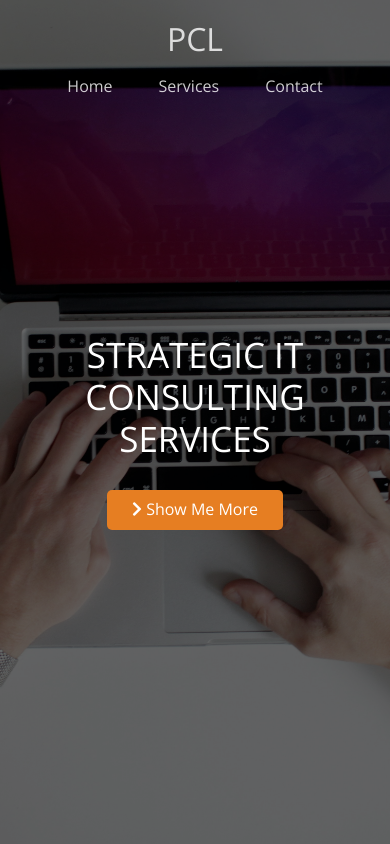
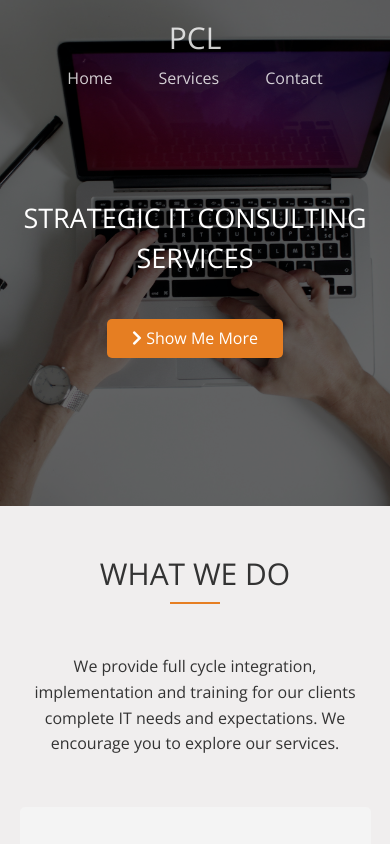
Before and after one commit to oluwakemi-dada/pomade, a plain HTML site: page index.html in a window 390 px wide. Shown: the top 844 px of the page. Drawn offline with nearby package versions, Linux system fonts and the light colour scheme.

Commit message:
Updated webpage

```diff
--- a/css/style.css
+++ b/css/style.css
@@ -237,16 +237,34 @@ img {
 @media(max-width: 768px) {
   .navbar {
     flex-direction: column;
-    height: 120px;
+    height: 110px;
     padding: 20px;
+  }
+
+  .navbar .logo {
+    font-size: 30px;
+  }
+
+  .navbar ul {
+    padding: 10px 0 20px;
   }
 
   .navbar a {
     padding: 5px 18px;
   }
 
+  .hero {
+    height: 60vh;
+  }
+
   .hero .content h1 {
-    font-size: 35px;
+    font-size: 27px;
+    line-height: 1.5;
+    margin:50px 0 40px;
+  }
+
+  .section-header h2 {
+    font-size: 30px;
   }
 
   .btn {
@@ -265,6 +283,10 @@ img {
   .flex-columns .column {
     flex: 100%;
     max-width: 100%;
+  }
+
+  .flex-columns h2 {
+    font-size: 35px;
   }
 
   .footer .flex-footer {
```
